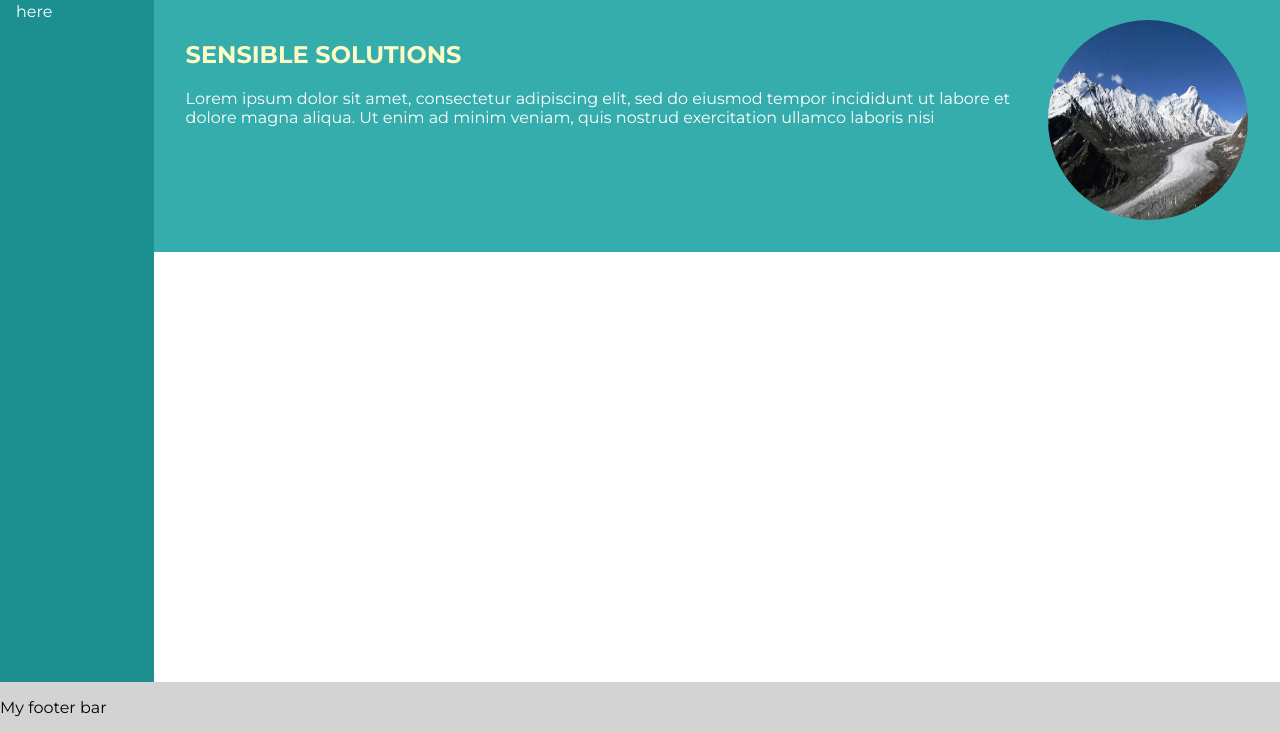
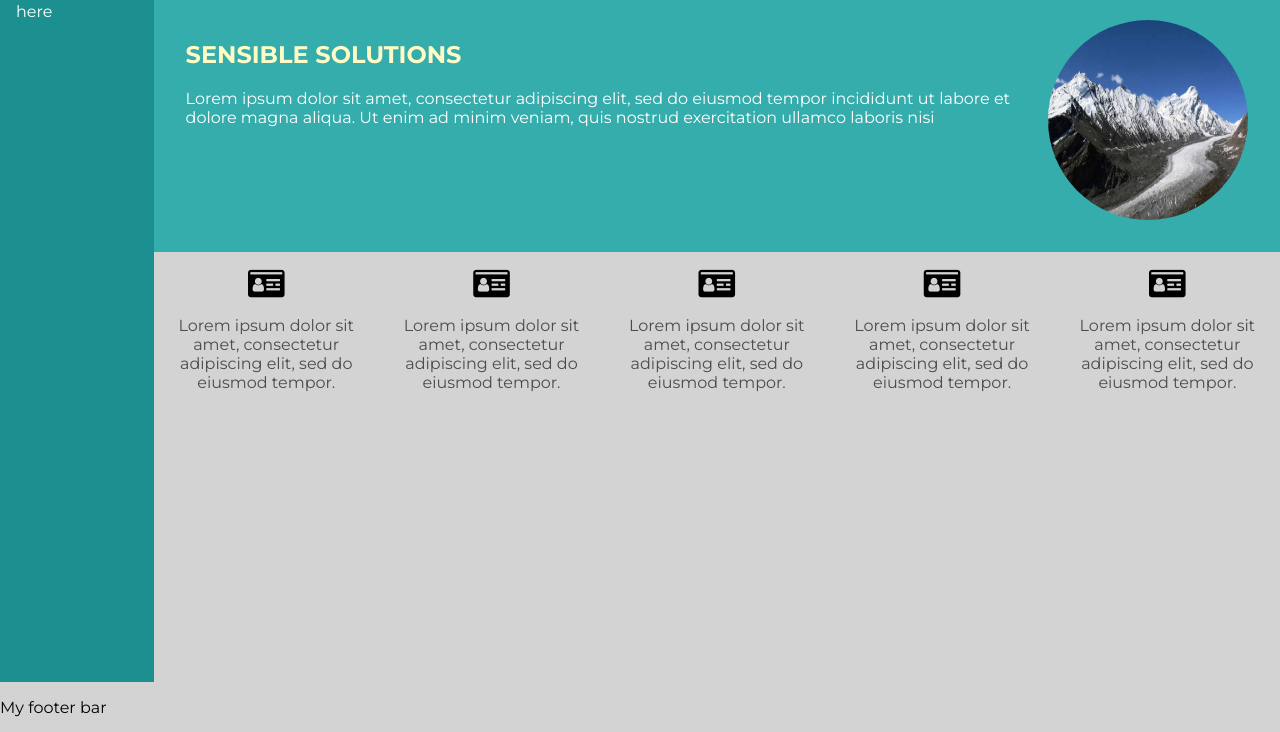
Before and after one commit to wwwsolutions/css-grid-simon, a website: page index.html in a window 1280 px wide. Shown: the part 68-800 px from the top of the page. Drawn offline with Linux system fonts and the light colour scheme.

Commit message:
grid aligment

```diff
--- a/css/main.css
+++ b/css/main.css
@@ -84,11 +84,35 @@ img {
 
 .main {
     grid-area: right;
+    grid-template-rows: 51px fit-content(30%);
     display: grid;
-    grid-template-rows: 51px fit-content(30%);
 }
 
 footer {
     grid-area: footer;
     background: lightgray;
 }
+
+#features {
+    display: grid;
+    grid-template-columns: repeat(5, auto);
+    text-align: center;
+}
+
+#features i {
+    font-size: 2em;
+}
+
+ul#features {
+    margin: 0;
+    padding: 0;
+}
+
+ul#features li {
+    background-color: lightgray;
+    padding: 1em;
+}
+
+ul#features li p {
+    color: #4c4c4c;
+}
--- a/index.html
+++ b/index.html
@@ -6,6 +6,7 @@
     <meta name="viewport" content="width=device-width, initial-scale=1.0">
     <meta http-equiv="X-UA-Compatible" content="ie=edge">
     <title>CSS Grid Demo</title>
+    <link rel="stylesheet" href="https://maxcdn.bootstrapcdn.com/font-awesome/4.7.0/css/font-awesome.min.css">
     <link rel="stylesheet" href="css/main.css">
 </head>
 
@@ -35,6 +36,29 @@
             </div>
             <img src="images/mountain.jpg" id="mountain">
         </section>
+
+        <ul id="features">
+            <li>
+                <i class="fa fa-id-card" aria-hidden="true"></i>
+                <p>Lorem ipsum dolor sit amet, consectetur adipiscing elit, sed do eiusmod tempor.</p>
+            </li>
+            <li>
+                <i class="fa fa-id-card" aria-hidden="true"></i>
+                <p>Lorem ipsum dolor sit amet, consectetur adipiscing elit, sed do eiusmod tempor.</p>
+            </li>
+            <li>
+                <i class="fa fa-id-card" aria-hidden="true"></i>
+                <p>Lorem ipsum dolor sit amet, consectetur adipiscing elit, sed do eiusmod tempor.</p>
+            </li>
+            <li>
+                <i class="fa fa-id-card" aria-hidden="true"></i>
+                <p>Lorem ipsum dolor sit amet, consectetur adipiscing elit, sed do eiusmod tempor.</p>
+            </li>
+            <li>
+                <i class="fa fa-id-card" aria-hidden="true"></i>
+                <p>Lorem ipsum dolor sit amet, consectetur adipiscing elit, sed do eiusmod tempor.</p>
+            </li>
+        </ul>
     </div>
     <footer>
         <p>My footer bar</p>
```
